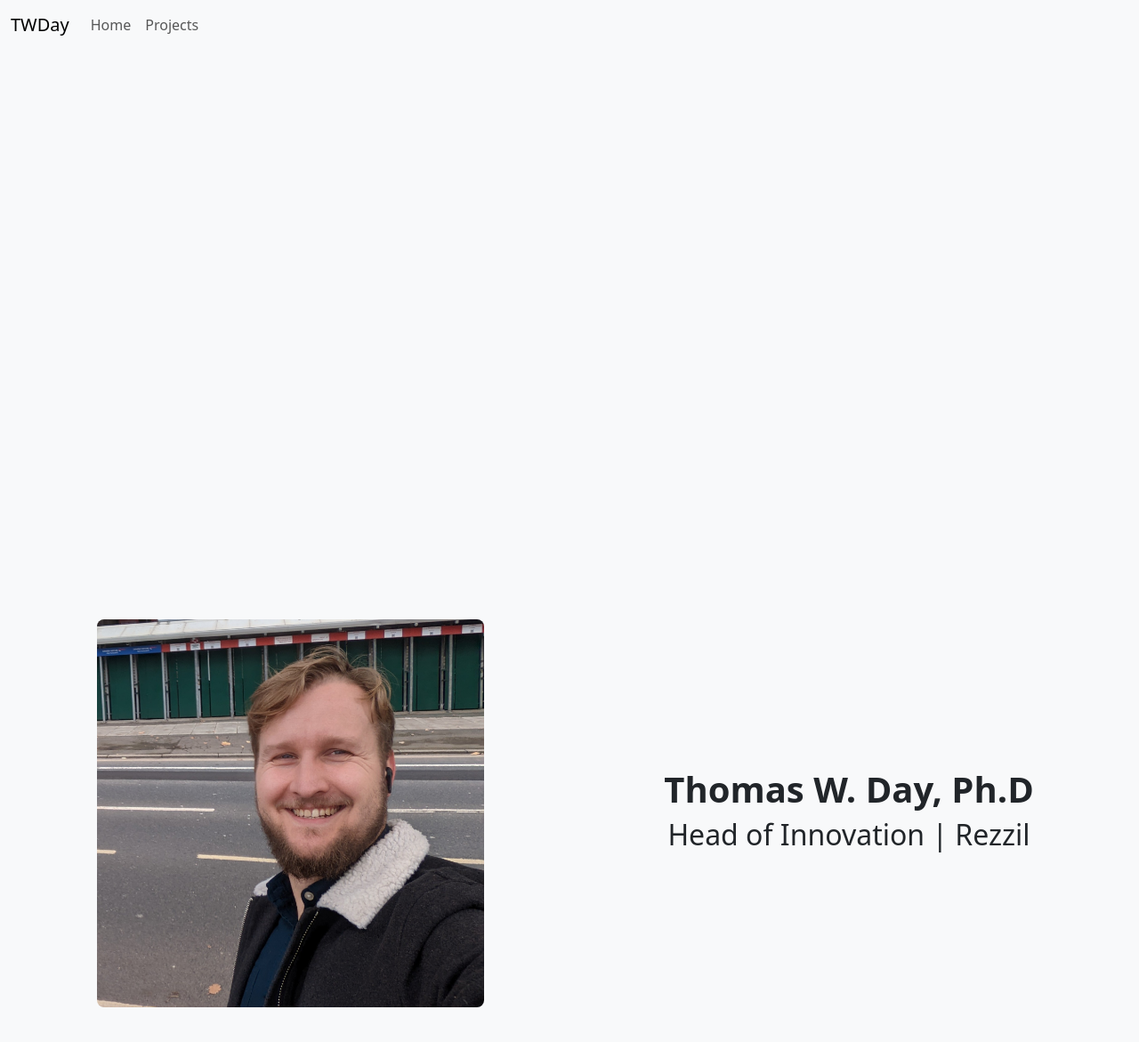
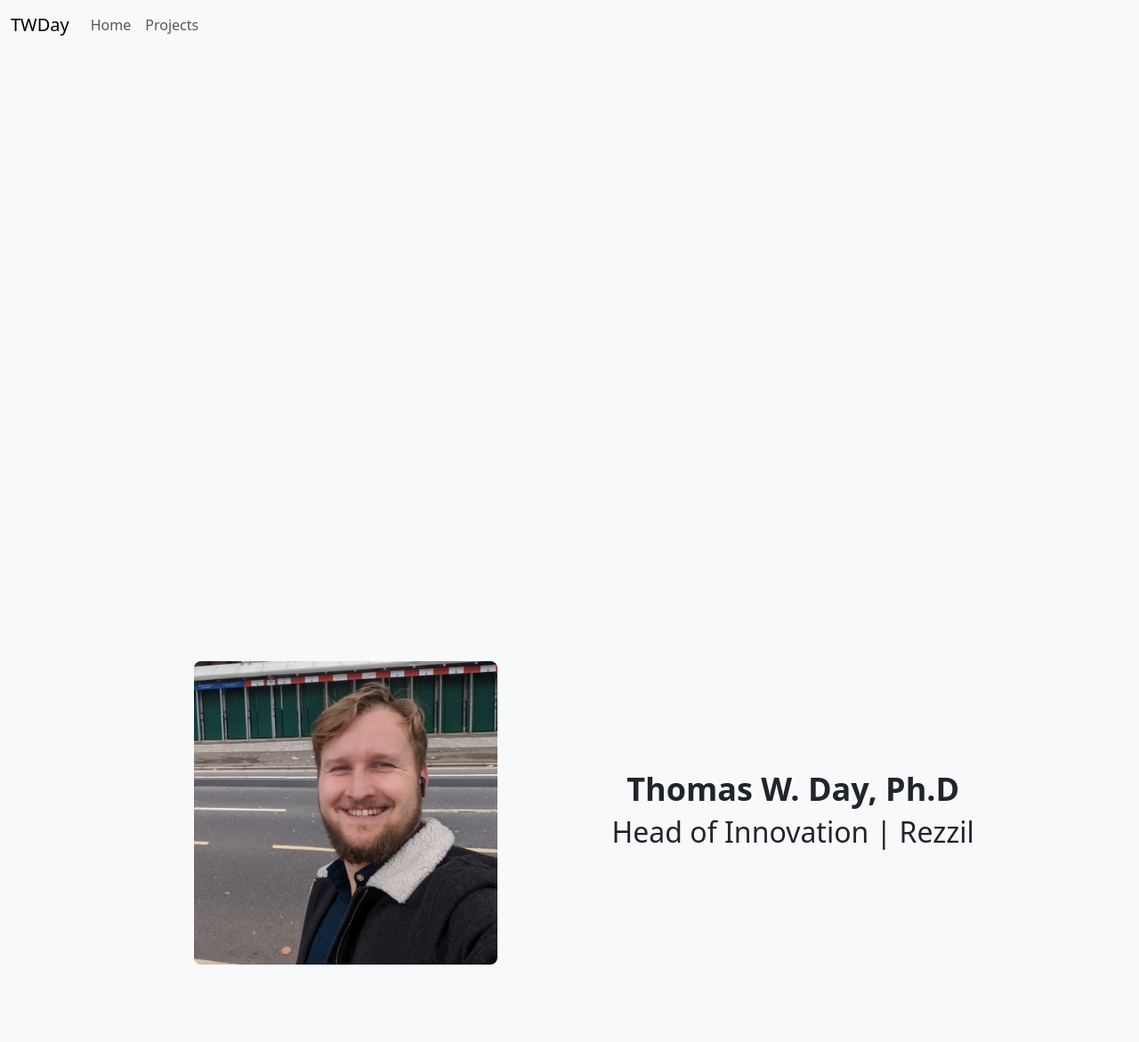
Before and after one commit to twday/twday.github.io, a Jekyll site: the page built from index.html, in a window 1280 px wide. Shown: the top 1171 px of the page at 89% size. Built offline with Jekyll 4.4.1, drawn with Linux system fonts in a browser that asks for light colours; nearby versions of some CDN libraries; some web fonts are replaced.

Commit message:
Minor updates
chg: Minor updates

```diff
--- a/_sass/landing.scss
+++ b/_sass/landing.scss
@@ -70,13 +70,13 @@
 			}
 
 			& h2 {
-				font-size: 1.5rem;
+				font-size: 1.65rem;
 			}
 		}
 
 		@media (min-width: 1024.02px) and (max-width: 1440px) {
 			& h1 {
-				font-size: 2.5rem;
+				font-size: 2.25rem;
 			}
 
 			& h2 {
@@ -84,13 +84,23 @@
 			}
 		}
 
-		@media (min-width: 1440.02px) and (max-width: 2560px) {
+		@media (min-width: 1440.02px) and (max-width: 2000px) {
 			& h1 {
-				font-size: 4rem;
+				font-size: 3rem;
 			}
 
 			& h2 {
-				font-size: 3em;
+				font-size: 2.5em;
+			}
+		}
+
+		@media (min-width: 2000.02px) {
+			& h1 {
+				font-size: 5rem;
+			}
+
+			& h2 {
+				font-size: 4em;
 			}
 		}
 	}
--- a/_sass/section.scss
+++ b/_sass/section.scss
@@ -2,13 +2,16 @@
 	position: relative;
     display: flex;
 	top: 5px;
-	width: 100%;
 	height: 95vh;
 	min-height: max-content;
 	margin: auto;
 
 	@media (max-width: 768px){
-		max-width: 700px;
+		width: 100%;
+	}
+
+	@media (min-width: 768.02px){
+		width: 80%;
 	}
 
 	@media (min-width: 768.02px) and (max-width: 900px){
@@ -36,19 +39,19 @@
 
 	& p {
 		@media (max-width: 320px) and (max-width: 768px) {
-			font-size: 1rem;
+			font-size: 1em;
 		}
 
 		@media (min-width: 768.02px) and (max-width: 1024px) {
-			font-size: 1.25rem;
+			font-size: 1.25em;
 		}
 
 		@media (min-width: 1024.02px) and (max-width: 1440px) {
-			font-size: 1.5rem;
+			font-size: 1.5em;
 		}
 
-		@media (min-width: 1440.02px) and (max-width: 2560px) {
-			font-size: 2.5rem;
+		@media (min-width: 1440.02px){
+			font-size: 1.75em;
 		}
 	}
 }
--- a/_sections/About.html
+++ b/_sections/About.html
@@ -7,7 +7,8 @@ order: 1
 	<div class="container-fluid">
 		<p>
 			Software Developer with over 6 years of experience developing VR applications with Unity3D and C#.
-			<br>
+		</p>
+		<p>
 			Ph.D. in Virtual and Mixed Reality in Medical applications from University of Chester and B.Sc. (Hons) Computer Science from Bangor University
 		</p>
 	</div>
```
Also changed, not shown: Gemfile (+7 -0 lines).
